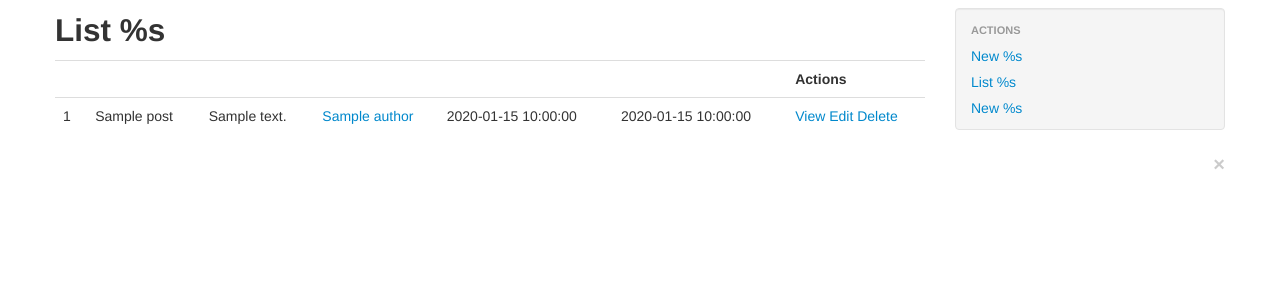
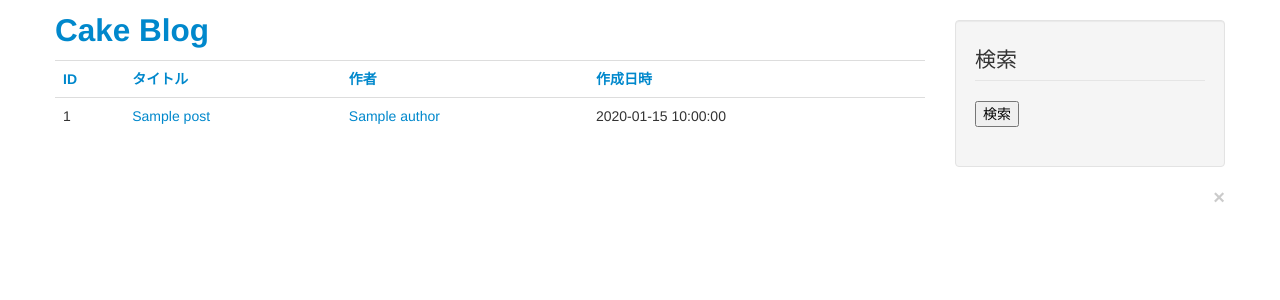
Before and after one commit to mawatari/cake-blog, a CakePHP app: the page made by app/View/Posts/index.ctp in a window 1280 px wide. Shown: the top 300 px of the page. Run offline with PHP 8.4 and a stand-in for CakePHP, Linux system fonts and the light colour scheme; the template is opened without the code that fills it: most values are stand-ins (such as "Sample title", 1, 10 or a date in 2020); data that the repository does not hold is empty; some libraries are stand-ins or nearby versions.

Commit message:
1-5. ビューの調整。記事一覧から不要な項目を削除し、検索エリアを作成した。

```diff
--- a/app/View/Posts/index.ctp
+++ b/app/View/Posts/index.ctp
@@ -1,50 +1,33 @@
 <div class="row-fluid">
 	<div class="span9">
-		<h2><?php echo __('List %s', __('Posts'));?></h2>
+		<h2><?php echo $this->Html->link('Cake Blog', array('action' => 'index')); ?></h2>
 
-		<p>
-			<?php echo $this->BootstrapPaginator->counter(array('format' => __('Page {:page} of {:pages}, showing {:current} records out of {:count} total, starting on record {:start}, ending on {:end}')));?>
-		</p>
-
+		<p><?php echo $this->Paginator->counter(array('format' => __('total: {:count}, page: {:page}/{:pages}')));?></p>
 		<table class="table">
 			<tr>
-				<th><?php echo $this->BootstrapPaginator->sort('id');?></th>
-				<th><?php echo $this->BootstrapPaginator->sort('title');?></th>
-				<th><?php echo $this->BootstrapPaginator->sort('body');?></th>
-				<th><?php echo $this->BootstrapPaginator->sort('author_id');?></th>
-				<th><?php echo $this->BootstrapPaginator->sort('created');?></th>
-				<th><?php echo $this->BootstrapPaginator->sort('modified');?></th>
-				<th class="actions"><?php echo __('Actions');?></th>
+				<th><?php echo $this->Paginator->sort('id', 'ID');?></th>
+				<th><?php echo $this->Paginator->sort('title', 'タイトル');?></th>
+				<th><?php echo $this->Paginator->sort('author_id', '作者');?></th>
+				<th><?php echo $this->Paginator->sort('created', '作成日時');?></th>
 			</tr>
-		<?php foreach ($posts as $post): ?>
+			<?php foreach ($posts as $post): ?>
 			<tr>
-				<td><?php echo h($post['Post']['id']); ?>&nbsp;</td>
-				<td><?php echo h($post['Post']['title']); ?>&nbsp;</td>
-				<td><?php echo h($post['Post']['body']); ?>&nbsp;</td>
-				<td>
-					<?php echo $this->Html->link($post['Author']['name'], array('controller' => 'authors', 'action' => 'view', $post['Author']['id'])); ?>
-				</td>
-				<td><?php echo h($post['Post']['created']); ?>&nbsp;</td>
-				<td><?php echo h($post['Post']['modified']); ?>&nbsp;</td>
-				<td class="actions">
-					<?php echo $this->Html->link(__('View'), array('action' => 'view', $post['Post']['id'])); ?>
-					<?php echo $this->Html->link(__('Edit'), array('action' => 'edit', $post['Post']['id'])); ?>
-					<?php echo $this->Form->postLink(__('Delete'), array('action' => 'delete', $post['Post']['id']), null, __('Are you sure you want to delete # %s?', $post['Post']['id'])); ?>
-				</td>
+				<td><?php echo h($post['Post']['id']); ?></td>
+				<td><?php echo $this->Html->link($post['Post']['title'], array('action' => 'view', $post['Post']['id'])); ?></td>
+				<td><?php echo $this->Html->link($post['Author']['name'], array('controller' => 'authors', 'action' => 'view', $post['Author']['id'])); ?></td>
+				<td><?php echo h($post['Post']['created']); ?></td>
 			</tr>
-		<?php endforeach; ?>
+			<?php endforeach; ?>
 		</table>
-
-		<?php echo $this->BootstrapPaginator->pagination(); ?>
+		<?php echo $this->Paginator->pagination(); ?>
 	</div>
 	<div class="span3">
-		<div class="well" style="padding: 8px 0; margin-top:8px;">
-		<ul class="nav nav-list">
-			<li class="nav-header"><?php echo __('Actions'); ?></li>
-			<li><?php echo $this->Html->link(__('New %s', __('Post')), array('action' => 'add')); ?></li>
-			<li><?php echo $this->Html->link(__('List %s', __('Authors')), array('controller' => 'authors', 'action' => 'index')); ?> </li>
-			<li><?php echo $this->Html->link(__('New %s', __('Author')), array('controller' => 'authors', 'action' => 'add')); ?> </li>
-		</ul>
+		<div class="well" style="margin-top:20px;">
+			<?php echo $this->Form->create('Post', array('action' => 'index')); ?>
+			<fieldset>
+				<legend>検索</legend>
+			</fieldset>
+			<?php echo $this->Form->end('検索'); ?>
 		</div>
 	</div>
 </div>
```
